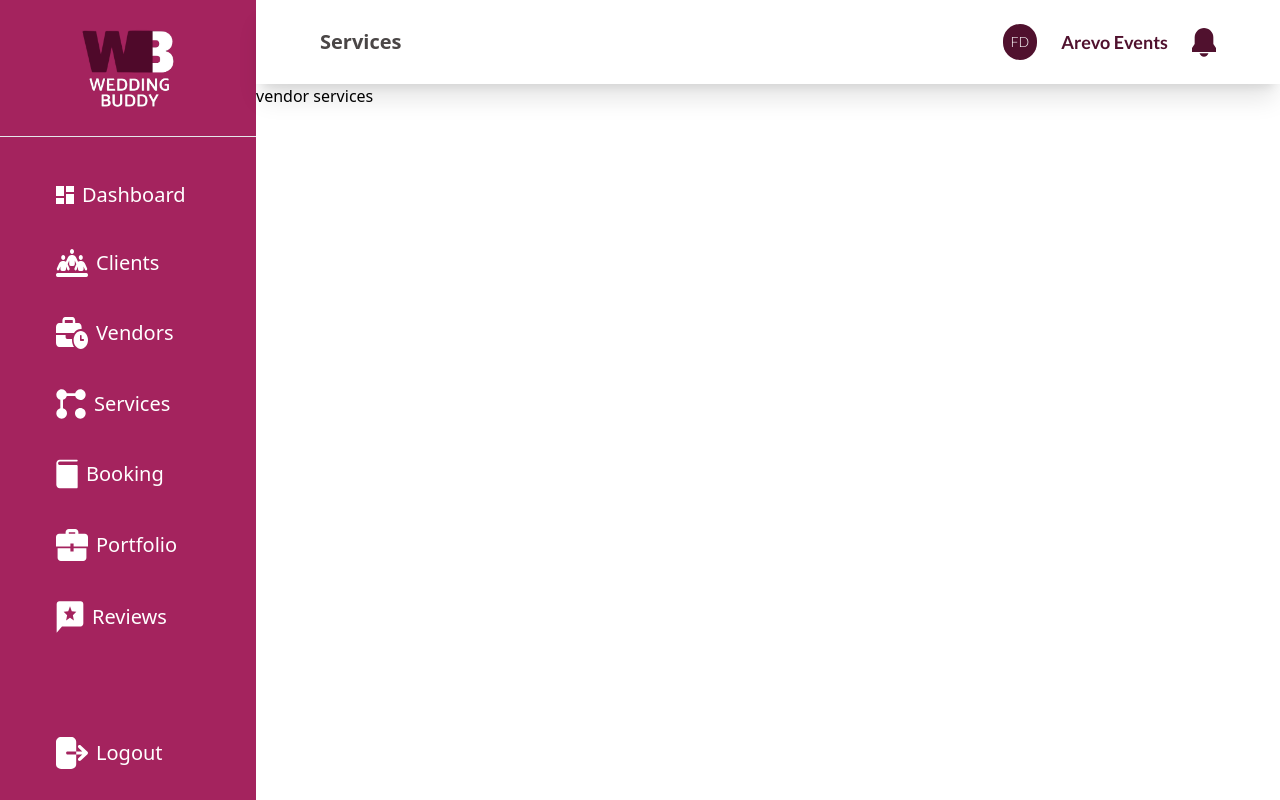
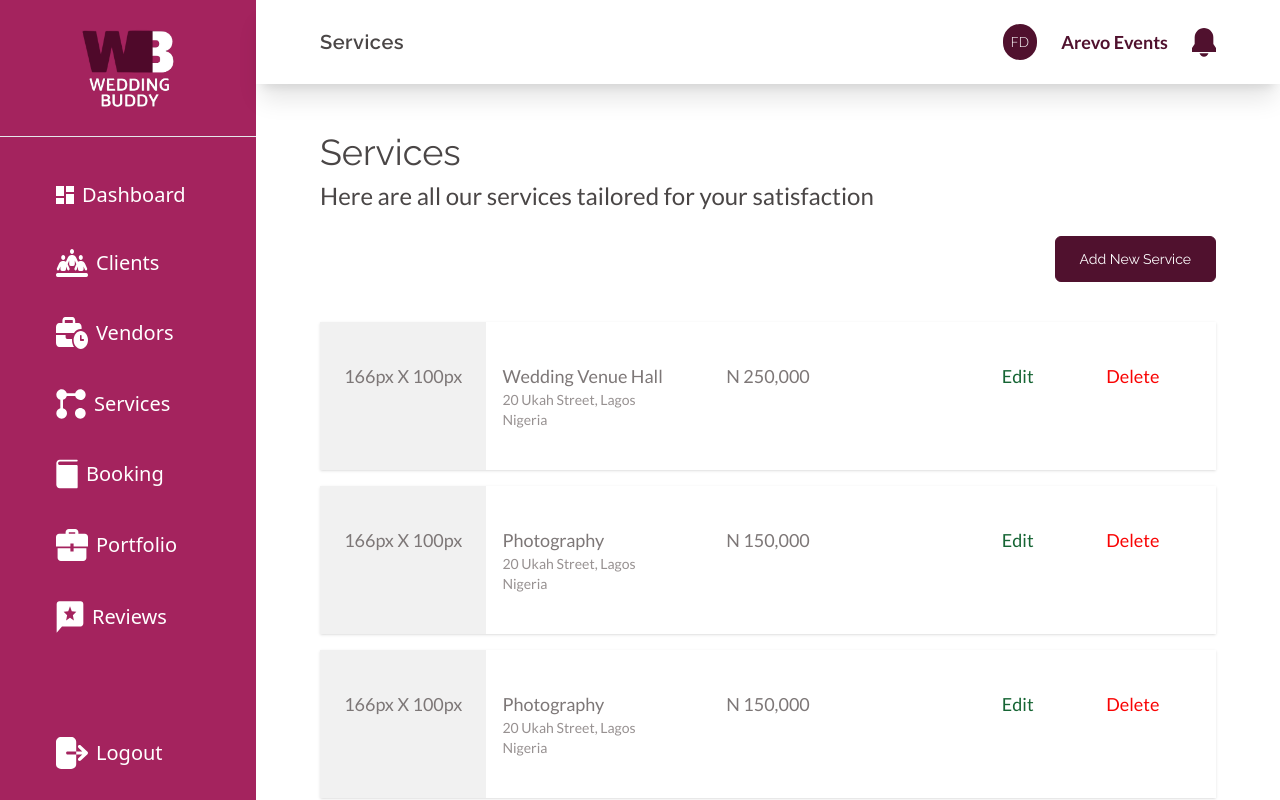
Before and after one commit to blessingpeters/Wedding-Buddy, a React (Vite) app: page /your/services in a window 1280 px wide. Shown: the top 800 px of the page. Built offline with nearby package versions, Linux system fonts and the light colour scheme.

Commit message:
vendor services

```diff
--- a/src/components/modals/DeleteModal.jsx
+++ b/src/components/modals/DeleteModal.jsx
@@ -6,7 +6,7 @@ import WbButton from "../common/WbButton";
 const DeleteModal = ({ client, onClose, onDelete }) => {
   return (
     <div className="fixed inset-0 bg-black bg-opacity-50 flex justify-center items-center">
-      <div className="bg-white py-6 px-10 rounded-lg">
+      <div className="bg-white py-6 px-10 rounded-lg mx-3">
         <h2 className="text-[#606062] text-lg font-semibold w-[80%] mx-auto text-center">Are you sure you want to delete {client.name}?</h2>
         <div className="flex justify-end space-x-4 my-8">
             <WbButton className='w-full' text="Delete" variant="outline" onClick={onDelete}/>
--- a/src/components/navs/DashboadTopNav.jsx
+++ b/src/components/navs/DashboadTopNav.jsx
@@ -23,7 +23,7 @@ const DashboardTopNav = ({ onToggleMobileMenu, title }) => {
         </svg>
       </button>
       <div className="w-full flex justify-between items-center font-semibold">
-        <h1 className="text-xl text-graywhite-600">{title}</h1>
+        <h1 className="text-xl text-graywhite-600 font-raleway tracking-wide">{title}</h1>
         <div className="flex md:gap-6 gap-2 font-lato text-burgundy-100 text-lg items-center">
           <p className="text-white text-sm font-light bg-burgundy-100 p-2 rounded-full">FD</p>
           <p>Arevo Events</p>
--- a/src/pages/vendorDashboard/Bookings.jsx
+++ b/src/pages/vendorDashboard/Bookings.jsx
@@ -2,9 +2,11 @@
 
 const Bookings = () => {
   return (
-    <div>
-      vendor booking
+    <section className="lg:px-16 sm:px-8 px-3 py-10 font-raleway">
+    <div className=" text-graywhite-600">
+      <h1 className="md:text-4xl text-2xl my-2">Vendor Booking</h1>
     </div>
+  </section>
   )
 }
 
--- a/src/pages/vendorDashboard/Portfolio.jsx
+++ b/src/pages/vendorDashboard/Portfolio.jsx
@@ -2,9 +2,11 @@
 
 const Portfolio = () => {
   return (
-    <div>
-      vendor portfolio
+    <section className="lg:px-16 sm:px-8 px-3 py-10 font-raleway">
+    <div className=" text-graywhite-600">
+      <h1 className="md:text-4xl text-2xl my-2">Vendor Portfolio</h1>
     </div>
+  </section>
   )
 }
 
--- a/src/pages/vendorDashboard/Reviews.jsx
+++ b/src/pages/vendorDashboard/Reviews.jsx
@@ -2,9 +2,11 @@
 
 const Reviews = () => {
   return (
-    <div>
-      reviews
-    </div>
+    <section className="lg:px-16 sm:px-8 px-3 py-10 font-raleway">
+      <div className=" text-graywhite-600">
+        <h1 className="md:text-4xl text-2xl my-2">Reviews</h1>
+      </div>
+    </section>
   )
 }
 
--- a/src/pages/vendorDashboard/SubVendors.jsx
+++ b/src/pages/vendorDashboard/SubVendors.jsx
@@ -1,11 +1,11 @@
-
-
 const SubVendors = () => {
   return (
-    <div>
-      subvendors
-    </div>
-  )
-}
+    <section className="lg:px-16 sm:px-8 px-3 py-10 font-raleway">
+      <div className=" text-graywhite-600">
+        <h1 className="md:text-4xl text-2xl my-2">SubVendors</h1>
+      </div>
+    </section>
+  );
+};
 
-export default SubVendors
+export default SubVendors;
--- a/src/pages/vendorDashboard/VendorServices.jsx
+++ b/src/pages/vendorDashboard/VendorServices.jsx
@@ -1,11 +1,100 @@
-
+import { useState } from "react";
+import WbButton from "../../components/common/WbButton";
+import DeleteModal from "../../components/modals/DeleteModal";
 
 const VendorServices = () => {
+  const [clients, setClients] = useState(clientsData);
+  const [showDeleteModal, setShowDeleteModal] = useState(false);
+  const [selectedClient, setSelectedClient] = useState(null);
+
+  const handleDeleteClick = (client) => {
+    setSelectedClient(client);
+    setShowDeleteModal(true);
+  };
   return (
-    <div>
-      vendor services
-    </div>
-  )
-}
+    <section className="lg:px-16 sm:px-8 px-3 py-10 font-raleway">
+      <div className="flex flex-col">
+        <div className=" text-graywhite-600">
+          <h1 className="md:text-4xl text-2xl my-2">Services</h1>
+          <p className="font-lato md:text-2xl text-lg">
+            Here are all our services tailored for your satisfaction
+          </p>
+        </div>
+        <WbButton
+          className="rounded-2xl w-max py-3 px-6 text-[16px] self-end my-6"
+          text="Add New Service"
+          size="small"
+        />
+      </div>
 
-export default VendorServices
+      <div className="text-graywhite-400 font-lato font-medium sm:text-lg tex-sm sm:gap-4 gap-1 w-full">
+        {clients.map((client) => (
+          <div key={client.id} className="grid md:grid-cols-5 grid-cols-3 my-4 shadow text-center gap-4">
+            <p className="py-10 bg-[#7777771A]">{client.img}</p>
+            <div className="py-10 text-left">
+              <p>{client.name}</p>
+              <p className="sm:text-sm text-xs text-[#979191] font-normal">{client.address}</p>
+            </div>
+
+            <p className="py-10">{client.price}</p>
+            <p className="py-10 sm:text-right text-green-800">Edit</p>
+            <p className="py-10 text-[#F90303] cursor-pointer"
+              onClick={() => handleDeleteClick(client)}>
+              Delete
+            </p>
+          </div>
+        ))}
+      </div>
+
+      {showDeleteModal && (
+        <DeleteModal
+          client={selectedClient}
+          onClose={() => setShowDeleteModal(false)}
+          onDelete={() => {
+            setClients(clients.filter((c) => c.id !== selectedClient.id));
+            setShowDeleteModal(false);
+          }}
+        />
+      )}
+    </section>
+  );
+};
+const clientsData = [
+  {
+    img: "166px X 100px",
+    name: "Wedding Venue Hall",
+    address: "20 Ukah Street, Lagos Nigeria",
+    price: "N 250,000",
+
+  },
+  {
+    img: "166px X 100px",
+    name: "Photography",
+    address: "20 Ukah Street, Lagos Nigeria",
+    price: "N 150,000",
+
+  },
+  {
+    img: "166px X 100px",
+    name: "Photography",
+    address: "20 Ukah Street, Lagos Nigeria",
+    price: "N 150,000",
+
+  },
+  {
+    img: "166px X 100px",
+    name: "Catering",
+    address: "20 Ukah Street, Lagos Nigeria",
+    price: "N 250,000",
+
+  },
+  {
+    img: "166px X 100px",
+    name: "Catering",
+    address: "20 Ukah Street, Lagos Nigeria",
+    price: "N 250,000",
+
+  },
+];
+
+export default VendorServices;
```
